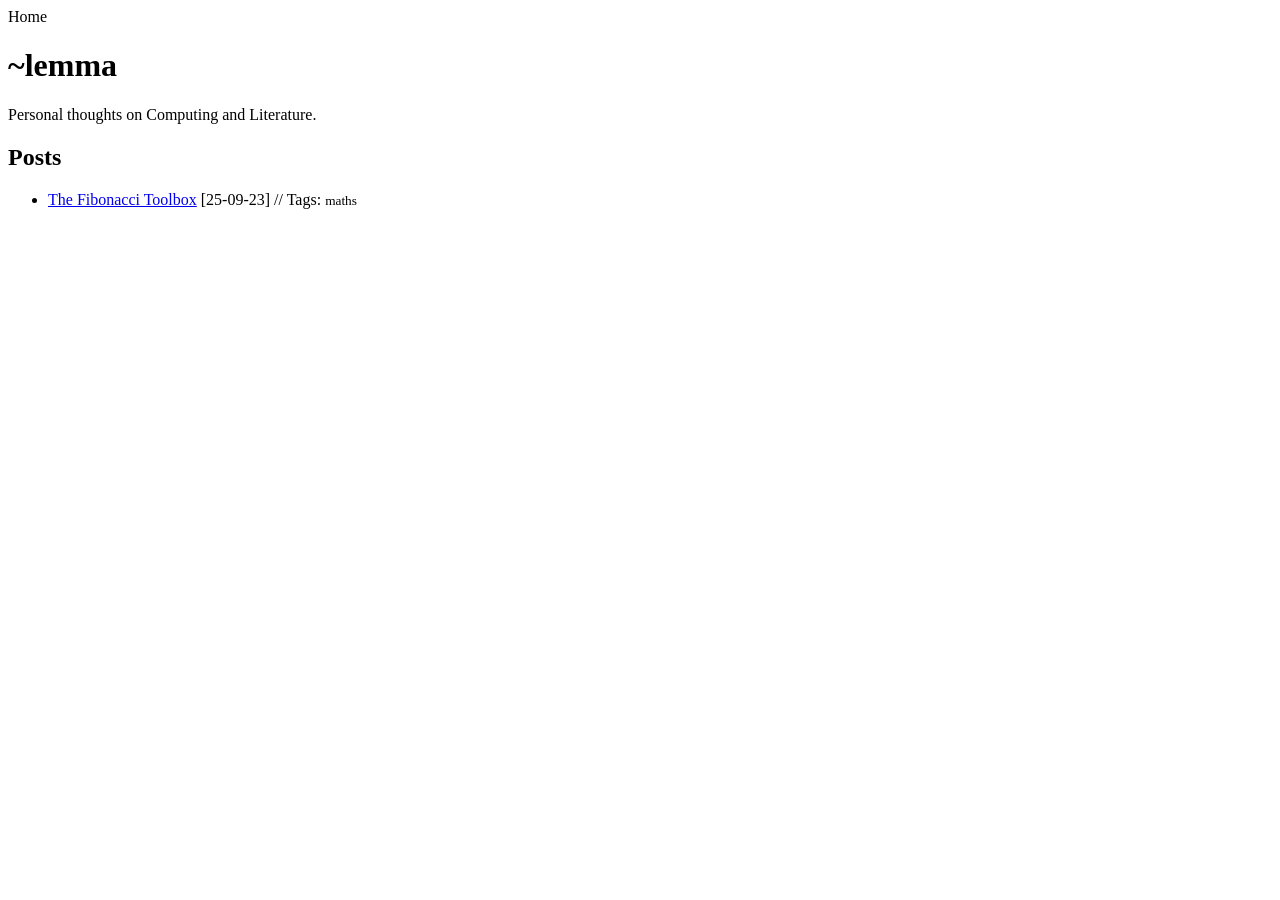
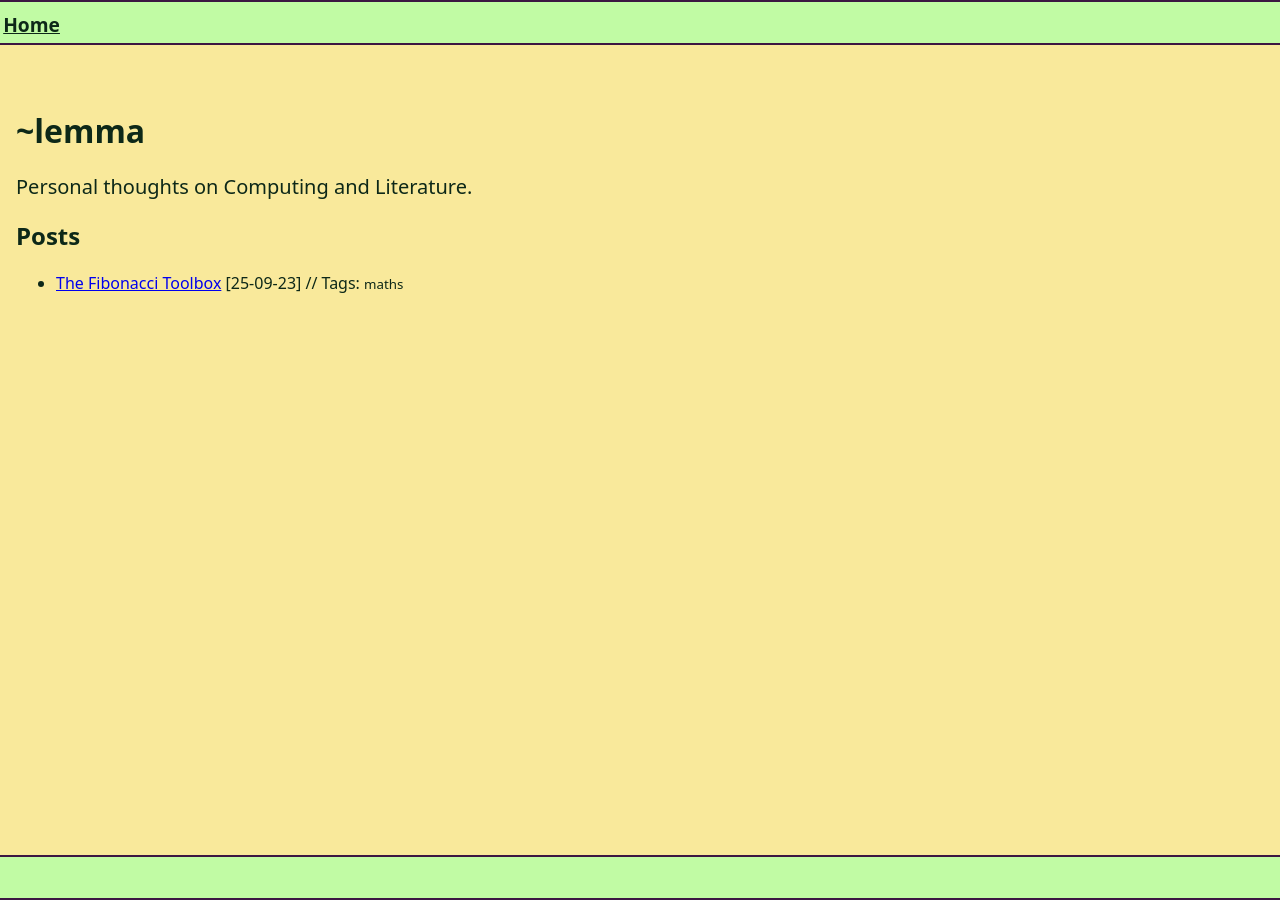
Before and after one commit to aenlemmea/aenlemmea.github.io, a Jekyll site: the page built from index.html, in a window 1280 px wide. Built offline with Jekyll 4.4.1, drawn with Linux system fonts in a browser that asks for light colours; a script that is not in the unit is left out.

Commit message:
Final fix

```diff
--- a/_layouts/default.html
+++ b/_layouts/default.html
@@ -3,7 +3,7 @@
 <head>
   <meta charset="UTF-8">
   <link rel="icon" href="/assets/icon.svg" type="image/svg+xml">
-  <link rel="stylesheet" href="{{ '/assets/css/default.css' | relative_url }}">
+  <link rel="stylesheet" href="{{ '/assets/default.css' | relative_url }}">
 
   <title>{{ page.title }} | {{ site.title }}</title>
   <meta name="viewport" content="width=device-width, initial-scale=1">
```
